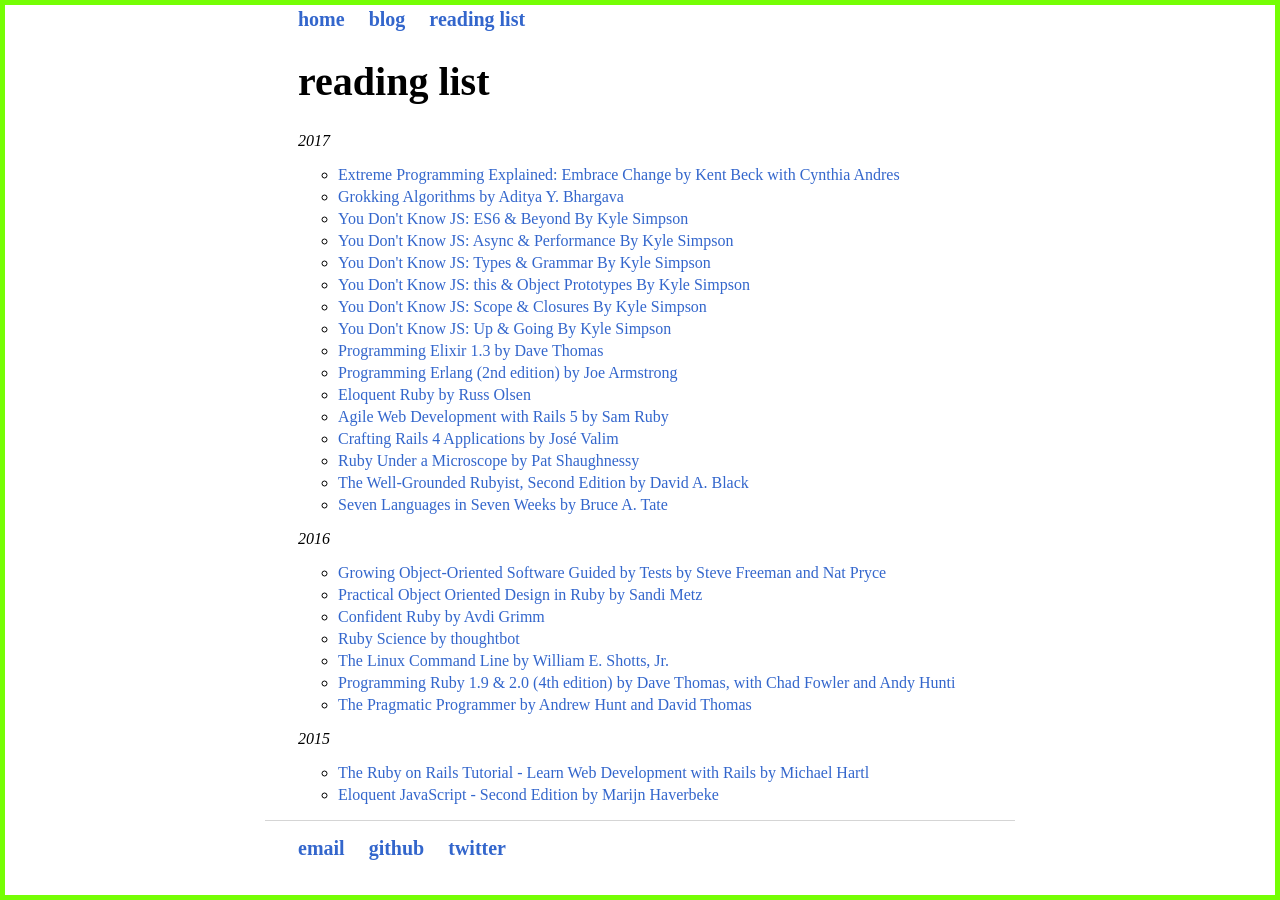
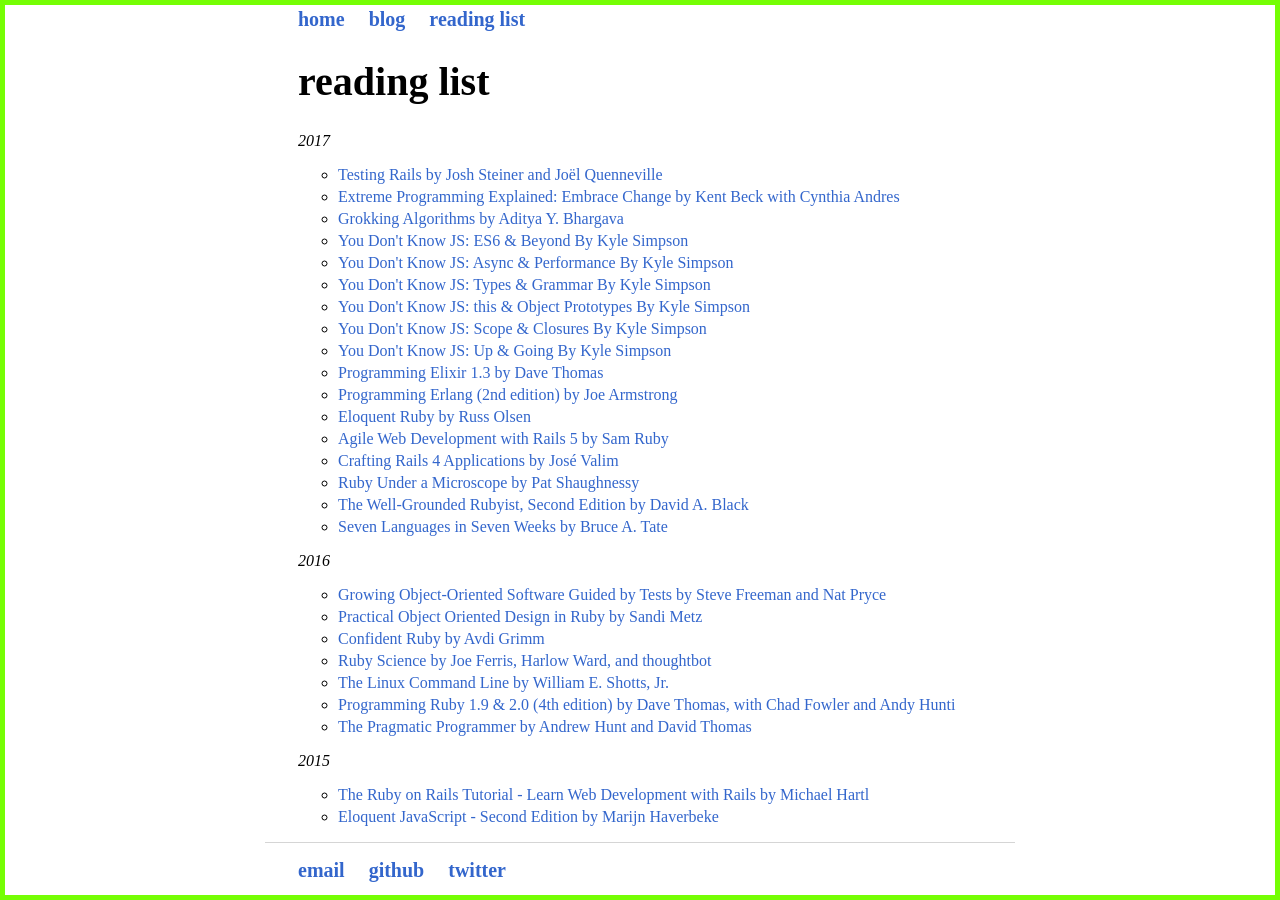
Before and after one commit to devinrm/devinrm.github.io, a Jekyll site: the page built from reading-list/index.html, in a window 1280 px wide. Built offline with Jekyll 4.4.1, drawn with Linux system fonts in a browser that asks for light colours; some web fonts are replaced.

Commit message:
Add latest book

```diff
--- a/reading-list/index.html
+++ b/reading-list/index.html
@@ -6,6 +6,11 @@
 <div class="books">
   <em>2017</em>
   <ul class="yearbooks">
+    <li>
+      <a href="https://gumroad.com/l/testing-rails/">
+        Testing Rails by Josh Steiner and Joël Quenneville
+      </a>
+    </li>
     <li>
       <a href="https://www.pearsonhighered.com/program/Beck-Extreme-Programming-Explained-Embrace-Change-2nd-Edition/PGM155384.html">
         Extreme Programming Explained: Embrace Change by Kent Beck with Cynthia Andres
@@ -105,7 +110,7 @@
     </li>
     <li>
       <a href="https://gumroad.com/l/ruby-science">
-        Ruby Science by thoughtbot
+        Ruby Science by Joe Ferris, Harlow Ward, and thoughtbot
       </a>
     </li>
     <li>
```
